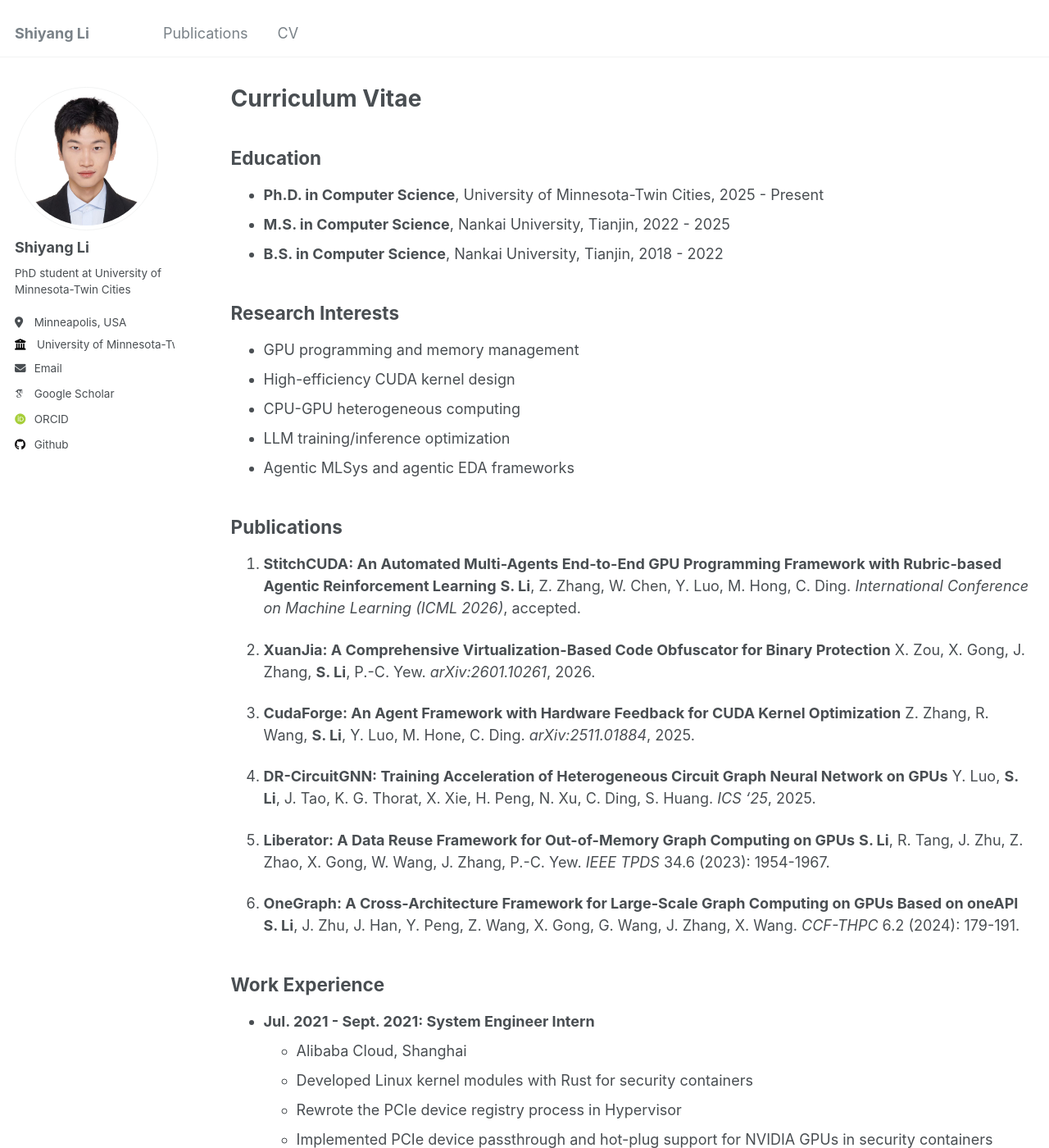
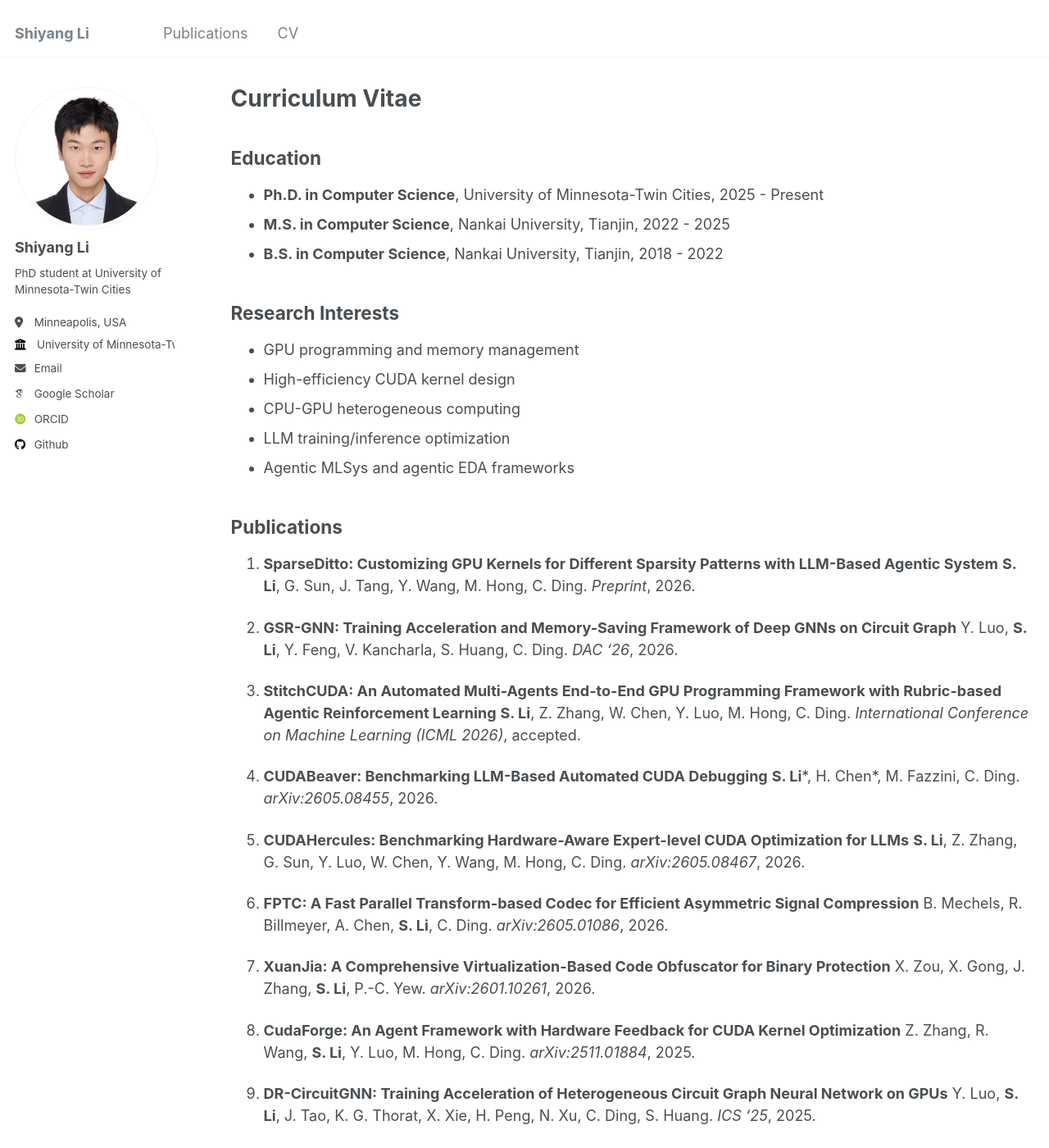
Before and after one commit to NKU-Yang/NKU-yang.github.io, a Jekyll site: the page built from _pages/cv.md, in a window 1280 px wide and 1400 px high. Shown: the whole window at 82% size. Built offline with Jekyll 4.4.1, drawn with Linux system fonts in a browser that asks for light colours; some web fonts are replaced; comment, search, counter and statistics services are not loaded.

Commit message:
Add new preprints: SparseDitto, CUDABeaver, CUDAHercules, FPTC
- New publication entries with teaser images and paper PDFs
- Update publication lists on about and CV pages
- Add SparseDitto to LaTeX CV, fix contact email, rebuild cv.pdf
- Fix co-author name typo (Mingyi Hone -> Hong) in CudaForge entry

Co-Authored-By: Claude Fable 5 <noreply@anthropic.com>
Claude-Session: https://claude.ai/code/session_01PT5gPPjpMmvJiLSLgCXkfP

```diff
--- a/_pages/cv.md
+++ b/_pages/cv.md
@@ -25,23 +25,38 @@ redirect_from:
 
 ## Publications
 
-1. **StitchCUDA: An Automated Multi-Agents End-to-End GPU Programming Framework with Rubric-based Agentic Reinforcement Learning**
+1. **SparseDitto: Customizing GPU Kernels for Different Sparsity Patterns with LLM-Based Agentic System**
+   **S. Li**, G. Sun, J. Tang, Y. Wang, M. Hong, C. Ding. *Preprint*, 2026.
+
+2. **GSR-GNN: Training Acceleration and Memory-Saving Framework of Deep GNNs on Circuit Graph**
+   Y. Luo, **S. Li**, Y. Feng, V. Kancharla, S. Huang, C. Ding. *DAC '26*, 2026.
+
+3. **StitchCUDA: An Automated Multi-Agents End-to-End GPU Programming Framework with Rubric-based Agentic Reinforcement Learning**
    **S. Li**, Z. Zhang, W. Chen, Y. Luo, M. Hong, C. Ding. *International Conference on Machine Learning (ICML 2026)*, accepted.
 
-2. **XuanJia: A Comprehensive Virtualization-Based Code Obfuscator for Binary Protection**
+4. **CUDABeaver: Benchmarking LLM-Based Automated CUDA Debugging**
+   **S. Li**\*, H. Chen\*, M. Fazzini, C. Ding. *arXiv:2605.08455*, 2026.
+
+5. **CUDAHercules: Benchmarking Hardware-Aware Expert-level CUDA Optimization for LLMs**
+   **S. Li**, Z. Zhang, G. Sun, Y. Luo, W. Chen, Y. Wang, M. Hong, C. Ding. *arXiv:2605.08467*, 2026.
+
+6. **FPTC: A Fast Parallel Transform-based Codec for Efficient Asymmetric Signal Compression**
+   B. Mechels, R. Billmeyer, A. Chen, **S. Li**, C. Ding. *arXiv:2605.01086*, 2026.
+
+7. **XuanJia: A Comprehensive Virtualization-Based Code Obfuscator for Binary Protection**
    X. Zou, X. Gong, J. Zhang, **S. Li**, P.-C. Yew. *arXiv:2601.10261*, 2026.
 
-3. **CudaForge: An Agent Framework with Hardware Feedback for CUDA Kernel Optimization**
-   Z. Zhang, R. Wang, **S. Li**, Y. Luo, M. Hone, C. Ding. *arXiv:2511.01884*, 2025.
+8. **CudaForge: An Agent Framework with Hardware Feedback for CUDA Kernel Optimization**
+   Z. Zhang, R. Wang, **S. Li**, Y. Luo, M. Hong, C. Ding. *arXiv:2511.01884*, 2025.
 
-4. **DR-CircuitGNN: Training Acceleration of Heterogeneous Circuit Graph Neural Network on GPUs**
+9. **DR-CircuitGNN: Training Acceleration of Heterogeneous Circuit Graph Neural Network on GPUs**
    Y. Luo, **S. Li**, J. Tao, K. G. Thorat, X. Xie, H. Peng, N. Xu, C. Ding, S. Huang. *ICS '25*, 2025.
 
-5. **Liberator: A Data Reuse Framework for Out-of-Memory Graph Computing on GPUs**
-   **S. Li**, R. Tang, J. Zhu, Z. Zhao, X. Gong, W. Wang, J. Zhang, P.-C. Yew. *IEEE TPDS* 34.6 (2023): 1954-1967.
+10. **Liberator: A Data Reuse Framework for Out-of-Memory Graph Computing on GPUs**
+    **S. Li**, R. Tang, J. Zhu, Z. Zhao, X. Gong, W. Wang, J. Zhang, P.-C. Yew. *IEEE TPDS* 34.6 (2023): 1954-1967.
 
-6. **OneGraph: A Cross-Architecture Framework for Large-Scale Graph Computing on GPUs Based on oneAPI**
-   **S. Li**, J. Zhu, J. Han, Y. Peng, Z. Wang, X. Gong, G. Wang, J. Zhang, X. Wang. *CCF-THPC* 6.2 (2024): 179-191.
+11. **OneGraph: A Cross-Architecture Framework for Large-Scale Graph Computing on GPUs Based on oneAPI**
+    **S. Li**, J. Zhu, J. Han, Y. Peng, Z. Wang, X. Gong, G. Wang, J. Zhang, X. Wang. *CCF-THPC* 6.2 (2024): 179-191.
 
 ## Work Experience
 
```
Also changed, not shown: _pages/about.md (+17 -1 lines), _publications/2025-10-23-cudaforge.md (+2 -2 lines), _publications/2026-05-01-fptc.md (added, +31 -0 lines), _publications/2026-05-08-cudahercules.md (added, +32 -0 lines), _publications/2026-05-26-cudabeaver.md (added, +33 -0 lines), _publications/2026-08-12-sparseditto.md (added, +32 -0 lines), images/publications/CUDABeaver.png (added), images/publications/CUDAHercules.png (added), images/publications/FPTC.png (added), images/publications/SparseDitto.png (added), 6 other files.
